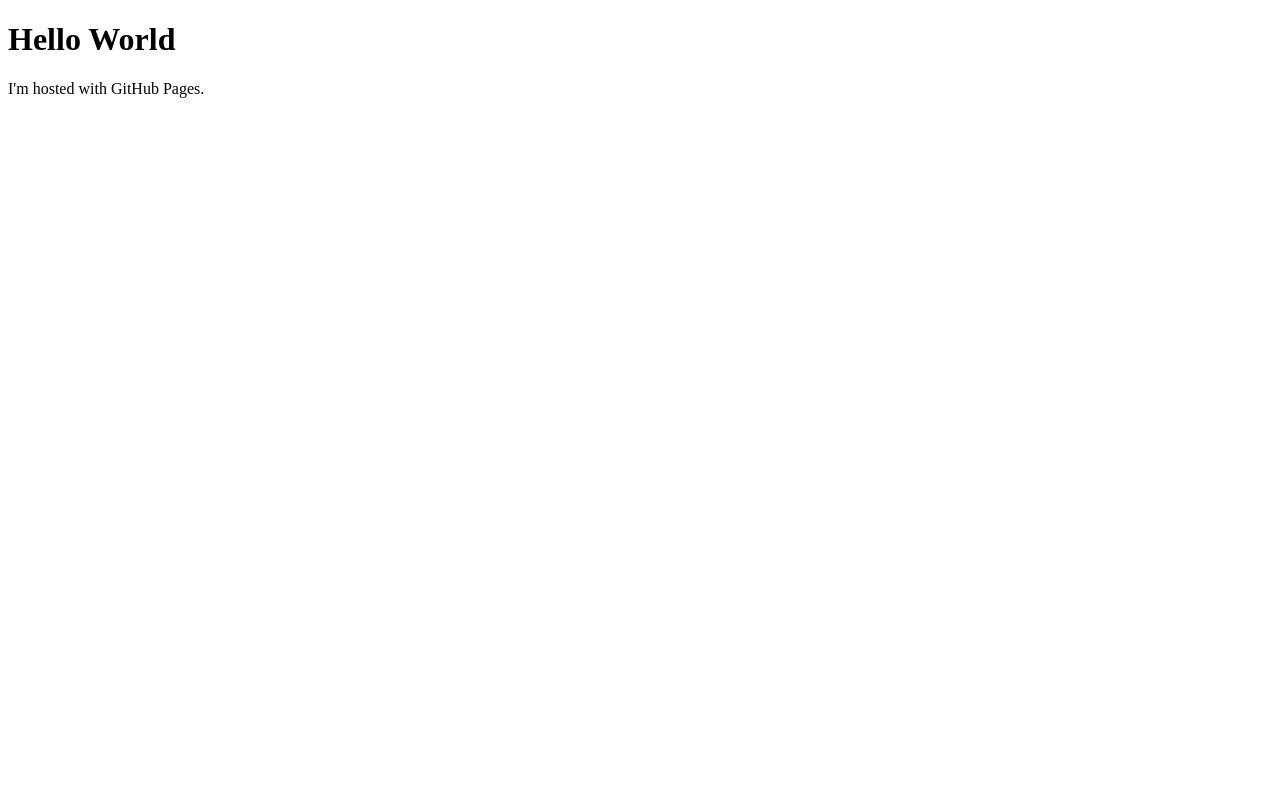
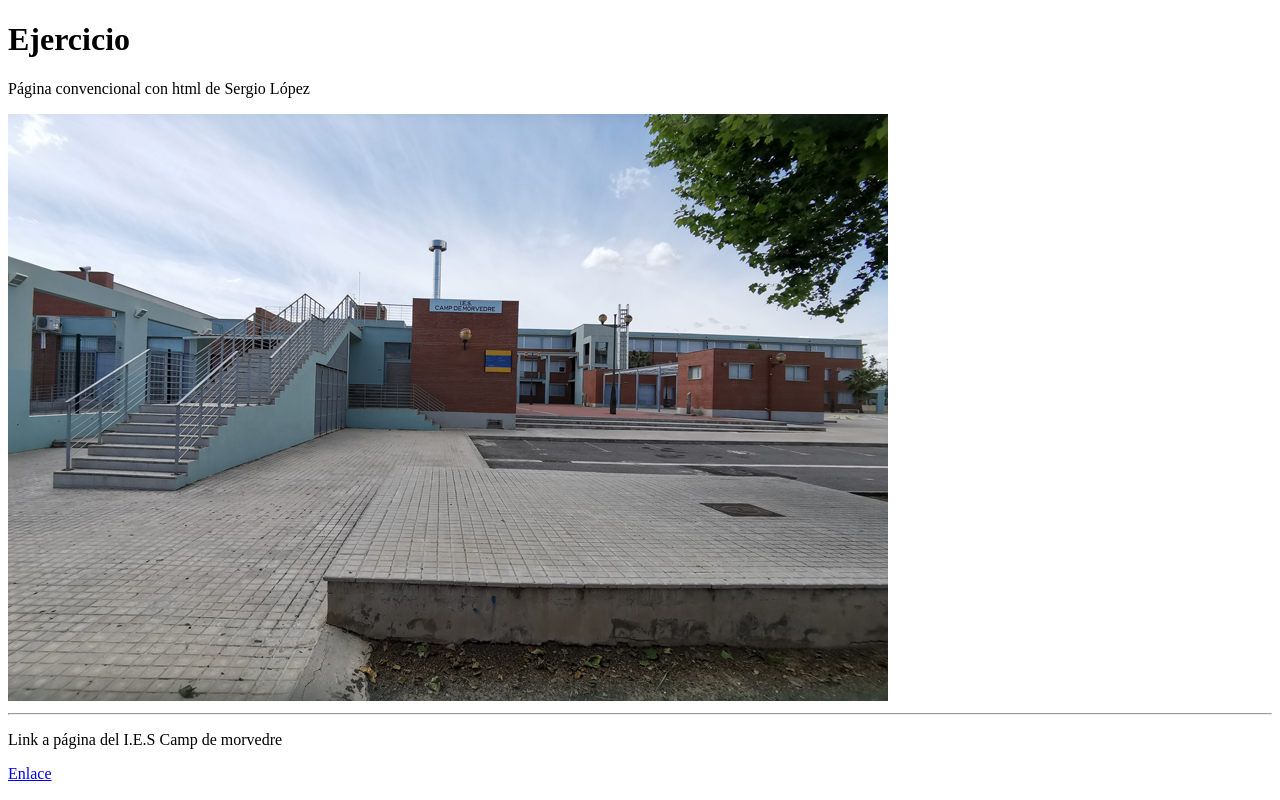
Before and after one commit to serlop8/.github.io, a plain HTML site: page index.html in a window 1280 px wide. Drawn offline with Linux system fonts and the light colour scheme.

Commit message:
Imagen y enlace

```diff
--- a/index.html
+++ b/index.html
@@ -1,7 +1,11 @@
 <!DOCTYPE html>
 <html>
 <body>
-<h1>Hello World</h1>
-<p>I'm hosted with GitHub Pages.</p>
+<h1>Ejercicio</h1>
+<p>Página convencional con html de Sergio López</p>
+<img src = "images/camp_morvedre.jpg" alt= "Instituto">
+<hr>
+<p>Link a página del I.E.S Camp de morvedre</p>
+<a href="https://portal.edu.gva.es/iescamp/va/centre/"> Enlace</a>
 </body>
 </html>
```
Also changed, not shown: images/camp_morvedre.jpg (added).
